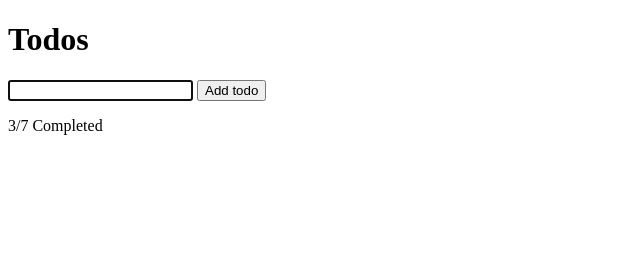
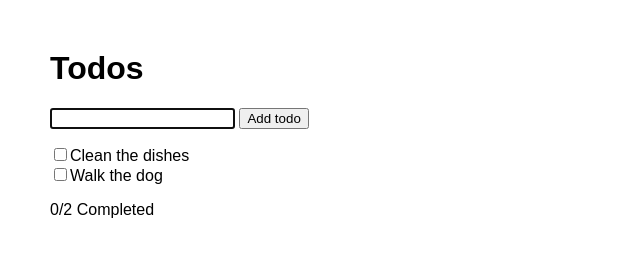
Before and after one commit to haavardsjef/NTNU, a plain HTML site: page IT2805 - Webteknologi/assignment_7/todo.html in a window 1280 px wide. Shown: the whole page, without its empty margins (0-640 px from the left). Drawn offline with Linux system fonts and the light colour scheme.

Commit message:
Completed webtek assignment 7

```diff
--- /dev/null
+++ b/IT2805 - Webteknologi/assignment_7/style.css
@@ -0,0 +1,9 @@
+body {
+  font-family: sans-serif;
+  margin: 50px;
+}
+
+ul {
+  list-style: none;
+  padding: 0;
+}
--- a/IT2805 - Webteknologi/assignment_7/todo.html
+++ b/IT2805 - Webteknologi/assignment_7/todo.html
@@ -1,30 +1,32 @@
 <!DOCTYPE html>
 <html lang="en">
-
   <head>
-	<meta charset="UTF-8">
-	<meta name="viewport" content="width=device-width, initial-scale=1.0">
+    <meta charset="UTF-8" />
+    <meta name="viewport" content="width=device-width, initial-scale=1.0" />
     <title>Document</title>
+    <link rel="stylesheet" href="style.css" />
   </head>
 
   <body>
     <h1>Todos</h1>
     <form>
-		<input id="todo" type="text" autofocus>
-		<input type="submit" value="Add todo">
+      <input id="todo" type="text" autofocus autocomplete="off" />
+      <input type="submit" value="Add todo" />
     </form>
     <ul id="todo-list">
       <li>
-			<input type="checkbox" id="todo-box-1">
+        <input type="checkbox" id="todo-box-1" />
         <label for="todo-box-1">Task 1</label>
       </li>
       <li>
-			<input type="checkbox" id="todo-box-2">
+        <input type="checkbox" id="todo-box-2" />
         <label for="todo-box-2">Task 2</label>
       </li>
     </ul>
-	<p>3/7 Completed</p>
+    <p>
+      <span id="completed-count">0</span>/<span id="task-count">0</span>
+      Completed
+    </p>
     <script src="todo.js"></script>
   </body>
-
 </html>
--- a/IT2805 - Webteknologi/assignment_7/todo.js
+++ b/IT2805 - Webteknologi/assignment_7/todo.js
@@ -7,14 +7,15 @@ ul = document.getElementById("todo-list");
 
 // Task list
 const tasks = [
-  { id: 0, name: "Todo1", completed: false, timestamp: Date() },
-  { id: 1, name: "Todo2", completed: false, timestamp: Date() },
+  { id: 0, name: "Clean the dishes", completed: false, timestamp: Date() },
+  { id: 1, name: "Walk the dog", completed: false, timestamp: Date() },
 ];
 
 // IDCOUNTER
-let idCounter = 2;
+let idCounter = 2; // Starts at 2 since we have 0,1 as example todos
 
 function addTask(event) {
+  // Add task to tasklist
   event.preventDefault(); // Prevent page from reloading
   if (input.value != "") {
     tasks.unshift({
@@ -40,7 +41,17 @@ function drawList() {
     const checkbox = document.createElement("input");
     checkbox.setAttribute("type", "checkbox");
     checkbox.setAttribute("id", task.id);
-    checkbox.addEventListener("click", taskChecked(tasks.indexOf(task)));
+    checkbox.addEventListener("change", function () {
+      if (this.checked) {
+        // If checkbox is checked
+        tasks[tasks.indexOf(task)].completed = true;
+        drawList();
+      } else {
+        // If checkbox is not checked
+        tasks[tasks.indexOf(task)].completed = false;
+        drawList();
+      }
+    });
 
     // Create label for checkbox
     const label = document.createElement("label");
@@ -60,12 +71,9 @@ function drawList() {
     li.appendChild(label);
     ul.appendChild(li);
   });
-}
-
-function taskChecked(event) {
-  const index = event.target.id;
-  tasks[index].completed = !tasks[index].completed;
-  redrawList();
+  // Updated completed and total counter
+  document.getElementById("completed-count").innerHTML = completed;
+  document.getElementById("task-count").innerHTML = tasks.length;
 }
 
 drawList();
```
Lines whose indentation alone changed are shown as unchanged.
